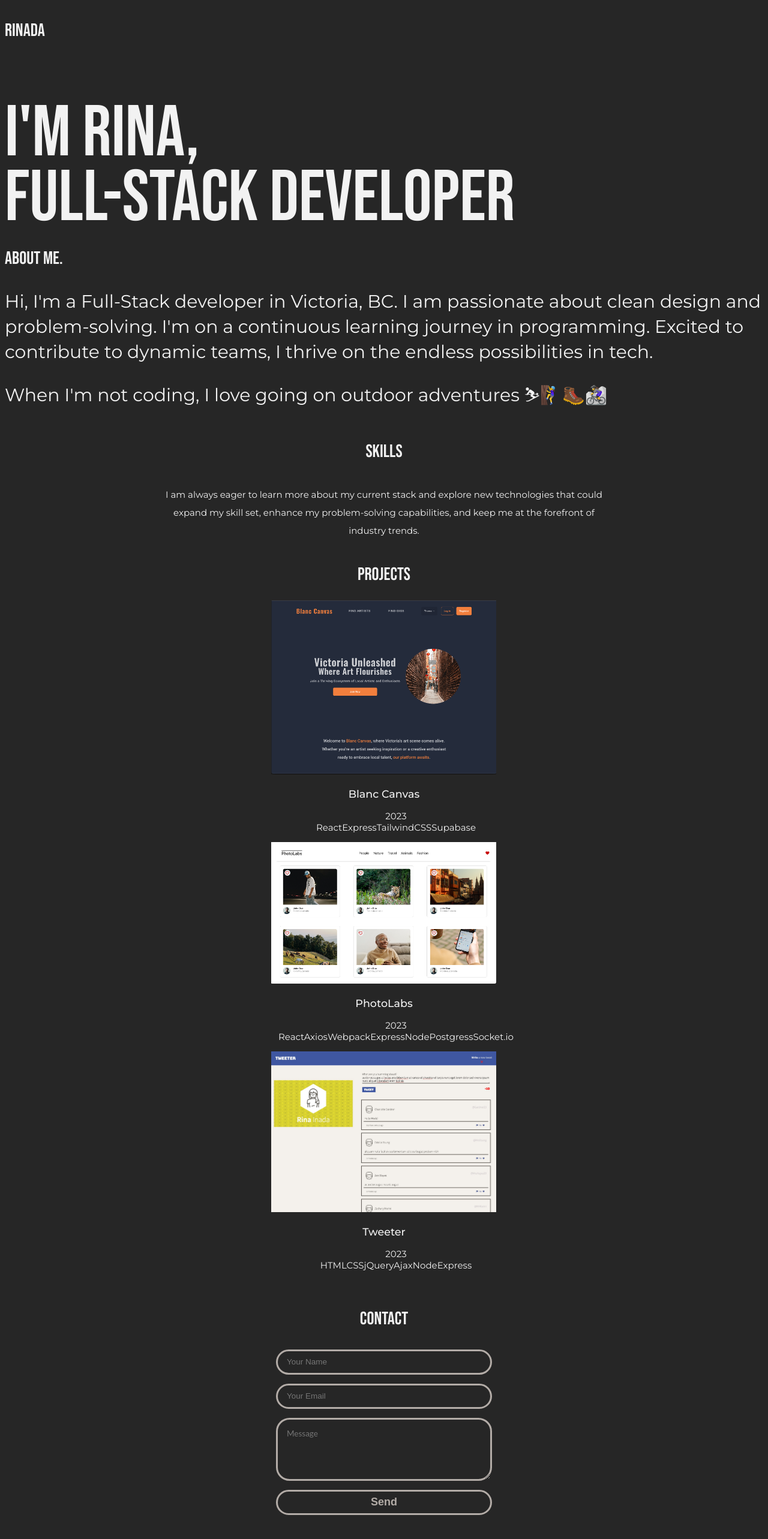
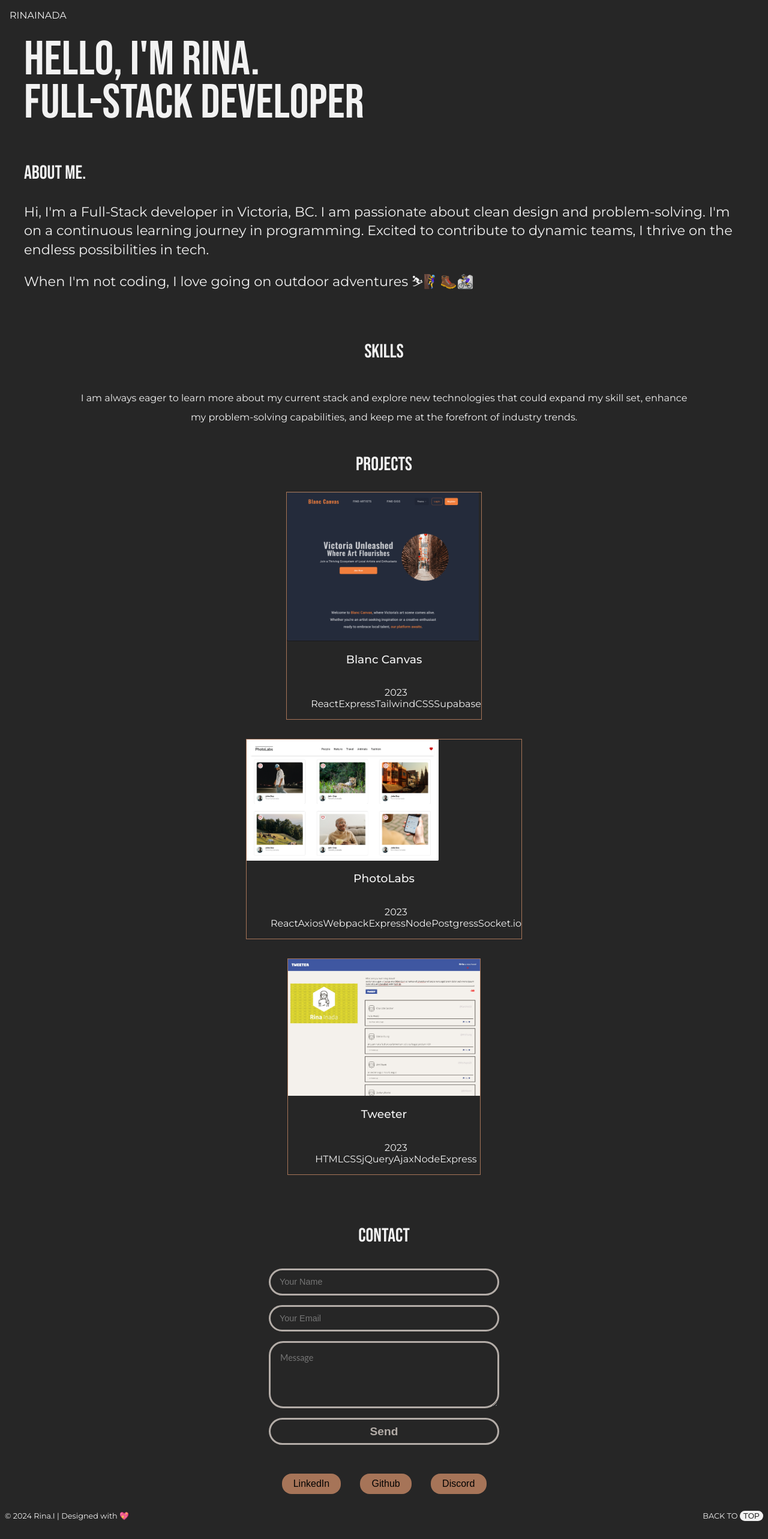
Before and after one commit to dodrin/portfolio, a React (Vite) app: page / in a window 1280 px wide. Shown: the top 2566 px of the page at 60% size. Built offline with nearby package versions, Linux system fonts and the light colour scheme.

Commit message:
adjust styling WIP

```diff
--- a/src/components/homepage/About.jsx
+++ b/src/components/homepage/About.jsx
@@ -2,16 +2,15 @@ export default function About() {
   return (
     <section className="home__about">
       <h2>About Me.</h2>
-      <div className="home__about__p">
-        <p>
-          Hi, I'm a Full-Stack developer in Victoria, BC. I am passionate about
-          clean design and problem-solving. I'm on a continuous learning journey
-          in programming. Excited to contribute to dynamic teams, I thrive on
-          the endless possibilities in tech.
-        </p>
 
-        <p>When I'm not coding, I love going on outdoor adventures ⛷🧗‍♀️🥾🚵‍♀️</p>
-      </div>
+      <p className="home__about__p">
+        Hi, I'm a Full-Stack developer in Victoria, BC. I am passionate about
+        clean design and problem-solving. I'm on a continuous learning journey
+        in programming. Excited to contribute to dynamic teams, I thrive on the
+        endless possibilities in tech.
+      </p>
+
+      <p>When I'm not coding, I love going on outdoor adventures ⛷🧗‍♀️🥾🚵‍♀️</p>
     </section>
   );
 }
--- a/src/components/homepage/Footer.jsx
+++ b/src/components/homepage/Footer.jsx
@@ -2,7 +2,7 @@ export default function Footer() {
   return (
     <footer className="home__footer">
       <div className="home__footer__left">
-        <p>&copy; 2023 Rina Inada | Designed with 💖</p>
+        <p>&copy; 2024 Rina.I | Designed with 💖</p>
       </div>
 
       <div className="home__footer__right">
--- a/src/components/homepage/Hero.jsx
+++ b/src/components/homepage/Hero.jsx
@@ -1,7 +1,7 @@
 import "../../styles/Hero.css";
 
 export default function Hero() {
-  const heroes = ["I'm Rina,", "Full-Stack Developer"];
+  const heroes = ["Hello, I'm Rina.", "Full-Stack Developer"];
 
   const renderHero = (hero, index) => {
     const heroChars = [...hero].map((char, i) => <span key={i}>{char}</span>);
--- a/src/components/homepage/Nav.jsx
+++ b/src/components/homepage/Nav.jsx
@@ -2,8 +2,7 @@ export default function Nav() {
 
   return (
     <nav className="home__nav">
-      <h2>Rinada</h2>
-
+      <span>RINAINADA</span>
     </nav>
   );
 }
--- a/src/components/ui/ProjectListItem.jsx
+++ b/src/components/ui/ProjectListItem.jsx
@@ -5,7 +5,11 @@ export default function ProjectsListItem(props) {
 
   return (
     <article>
-      <img src={projectItem.screenshot} className="screenshot"/>
+      <img
+        src={projectItem.screenshot}
+        alt={projectItem.title}
+        className="screenshot"
+      />
       <h3>{projectItem.title}</h3>
       <ul>
         <li>{projectItem.year}</li>
--- a/src/index.css
+++ b/src/index.css
@@ -1,6 +1,6 @@
 :root {
   margin: 0;
-  font-size: 15px;
+  font-size: 16px;
   font-synthesis: none;
   text-rendering: optimizeLegibility;
   -webkit-font-smoothing: antialiased;
--- a/src/styles/Footer.css
+++ b/src/styles/Footer.css
@@ -4,10 +4,10 @@
   align-items: center;
   flex-direction: row;
   justify-content: space-between;
-  margin: 0 4rem;
 }
 
-.home__footer__center button{
+.home__footer__center {
+  button{
     background-color: var(--btn-primary);
     border-radius: 1rem;
     padding: 0.5rem 1.2rem;
@@ -17,18 +17,22 @@
     cursor: pointer;
   }
 
-.home__footer__center button:hover {
+  button:hover {
     background-color: var(--btn-primary-hover);
   }
+}
 
-.home__footer__right button {
+
+.home__footer__right {
+  button {
     border: none;
     background-color: var(--main-font);
     border-radius: 10px;
     cursor: pointer;
-}
 
-.home__footer__right button a {
+    a {
       text-decoration: none;
       color: var(--bg-color);
     }
+  }
+}
--- a/src/styles/Hero.css
+++ b/src/styles/Hero.css
@@ -2,10 +2,11 @@
   display: flex;
   flex-direction: column;
   text-align: left;
-  margin-top: 5rem;
+  margin-top: 4rem;
+  padding: 0 2rem;
 
   h1 {
-    font-size: 8rem;
+    font-size: 5rem;
   }
 
 
--- a/src/styles/Home.css
+++ b/src/styles/Home.css
@@ -21,9 +21,11 @@ h2 {
 }
 
 .home__about {
-  font-size: 2rem;
+  padding: 2rem;
+  font-size: 1.4rem;
   line-height: 1.4;
   text-align: left;
+
 }
 
 .scroll-class {
--- a/src/styles/Nav.css
+++ b/src/styles/Nav.css
@@ -1,6 +1,9 @@
 .home__nav {
   display: flex;
   justify-content: space-between;
+  position: fixed;
+  padding: 1rem;
+  width: 100%;
   top: 0;
   left: 0;
   background-color: var(--bg-color);
--- a/src/styles/Skills.css
+++ b/src/styles/Skills.css
@@ -1,5 +1,4 @@
 .home__skills {
-  height: 100%;
   display: flex;
   flex-direction: column;
   justify-content: center;
@@ -7,7 +6,7 @@
 
 
   p {
-    max-width: 60%;
+    max-width: 80%;
     line-height: 2;
   }
 
--- a/src/styles/projects.css
+++ b/src/styles/projects.css
@@ -1,10 +1,15 @@
 .home__projects article {
+  display: flex;
+  flex-direction: column;
+  margin-bottom: 2rem;
+  border: 1px var(--btn-primary) solid;
+
   ul {
     list-style: none;
   }
 
   .screenshot {
-    width: 25rem;
+    width: 20rem;
     height: 100%;
   }
 }
```
Lines whose indentation alone changed are shown as unchanged.
